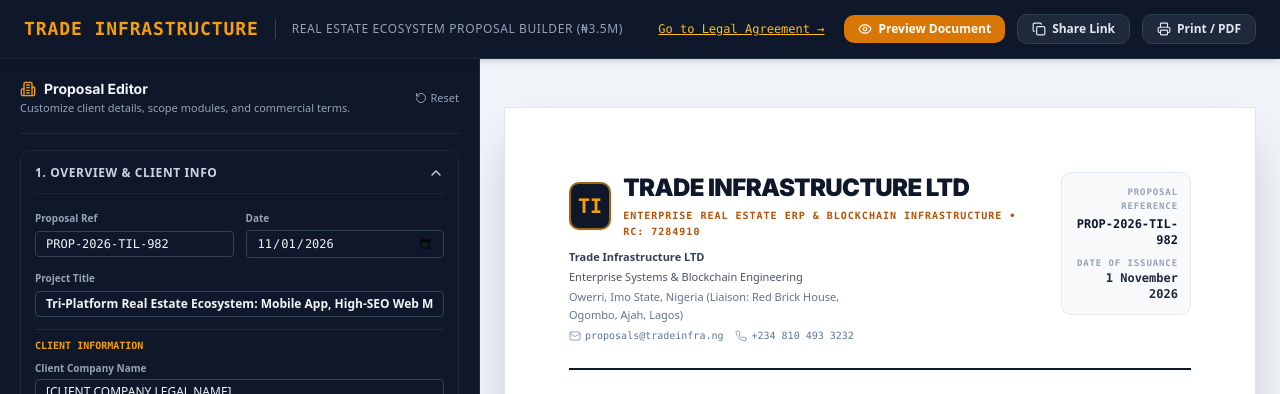
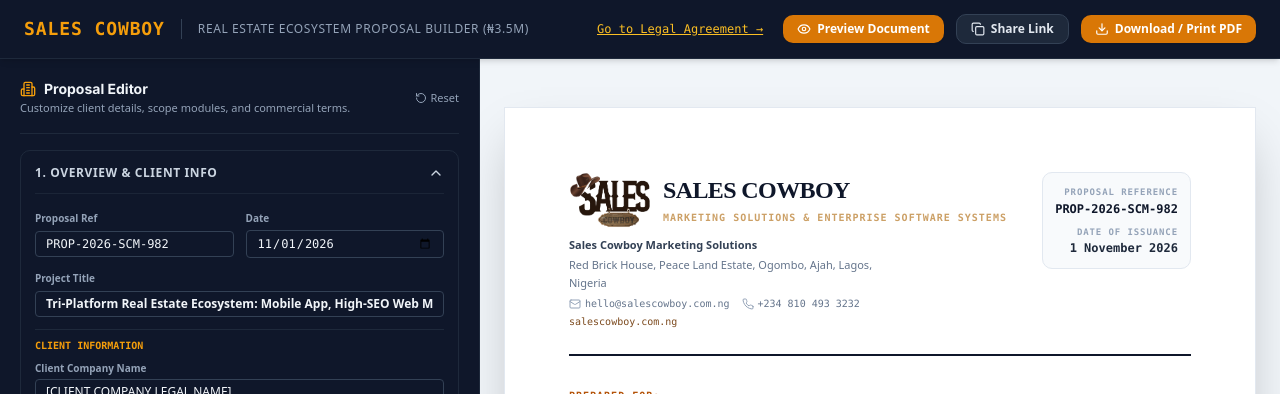
Before and after one commit to clintondotcpp/salescowboy-site, a Next.js app: page /real-estate-proposal in a window 1280 px wide. Shown: the top 394 px of the page. Built offline with nearby package versions, Linux system fonts and the light colour scheme; no server answers; a web font is replaced by a local one.

Commit message:
Update official GTBank account and Sales Cowboy branding across proposal, agreement and invoice

```diff
--- a/app/agreement/page.tsx
+++ b/app/agreement/page.tsx
@@ -22,14 +22,15 @@ import {
   Phone,
   MapPin,
   Globe,
-  Award
+  Award,
+  Download
 } from "lucide-react";
 
 interface AgreementState {
   agreementId: string;
   effectiveDate: string;
 
-  // Developer Details (Trade Infrastructure LTD)
+  // Developer Details (Sales Cowboy Marketing Solutions)
   developerName: string;
   developerLegalName: string;
   developerAddress: string;
@@ -75,17 +76,17 @@ interface AgreementState {
 }
 
 const DEFAULT_AGREEMENT_STATE: AgreementState = {
-  agreementId: "SDA-2026-TIL-774",
+  agreementId: "SDA-2026-SCM-774",
   effectiveDate: "2026-11-01",
 
-  developerName: "Trade Infrastructure LTD",
-  developerLegalName: "TRADE INFRASTRUCTURE LTD",
-  developerAddress: "Owerri, Imo State, Nigeria (Liaison: Red Brick House, Ogombo, Ajah, Lagos)",
-  developerEmail: "legal@tradeinfra.ng",
+  developerName: "Sales Cowboy Marketing Solutions",
+  developerLegalName: "SALES COWBOY MARKETING SOLUTIONS",
+  developerAddress: "Red Brick House, Peace Land Estate, Ogombo, Ajah, Lagos, Nigeria",
+  developerEmail: "hello@salescowboy.com.ng",
   developerPhone: "+234 810 493 3232",
-  developerWebsite: "tradeinfra.ng",
-  developerSignatoryName: "Clinton Nnamdi Chukwunyere",
-  developerSignatoryTitle: "Managing Director",
+  developerWebsite: "salescowboy.com.ng",
+  developerSignatoryName: "Clinton Chukwunyere",
+  developerSignatoryTitle: "Sales Cowboy Marketing Solutions",
 
   clientCompanyName: "[CLIENT COMPANY LEGAL NAME]",
   clientAddress: "[Client Principal Corporate Address, Nigeria]",
@@ -120,7 +121,7 @@ const DEFAULT_AGREEMENT_STATE: AgreementState = {
 
   governingLawClause: "The Developer's maximum aggregate liability under this Agreement shall not exceed the total fees actually paid by the Client under this Agreement. This Agreement shall be governed by and construed in accordance with the laws of the Federal Republic of Nigeria. Any dispute not resolved amicably within fourteen (14) days shall be referred to mediation or arbitration in accordance with the Arbitration and Mediation Act, 2023.",
 
-  bankInfo: "Bank Name: GLOBUS BANK\nAccount Name: CLINTON NNAMDI CHUKWUNYERE\nAccount Number: 9976907387\nCorporate Entity: TRADE INFRASTRUCTURE LTD"
+  bankInfo: "Bank Name: GUARANTY TRUST BANK\nAccount Name: SALES COWBOY MARKETING SOLUTIONS\nAccount Number: 3006086291"
 };
 
 // UTF-8 Base64 serialization
@@ -213,7 +214,7 @@ function AgreementContent() {
   };
 
   const resetToDefault = () => {
-    if (confirm("Reset agreement back to default Trade Infrastructure LTD template?")) {
+    if (confirm("Reset agreement back to default Sales Cowboy template?")) {
       setState(DEFAULT_AGREEMENT_STATE);
       router.push(window.location.pathname);
     }
@@ -256,7 +257,7 @@ function AgreementContent() {
         <div className="flex items-center gap-4">
           <Link href="/" className="hover:opacity-80 transition-opacity flex items-center gap-2">
             <span className="text-lg font-black tracking-wider uppercase text-amber-500 font-mono">
-              TRADE INFRASTRUCTURE
+              SALES COWBOY
             </span>
           </Link>
           <span className="h-5 w-px bg-slate-700 hidden sm:block"></span>
@@ -294,10 +295,11 @@ function AgreementContent() {
 
           <button
             onClick={handlePrint}
-            className="bg-slate-800 hover:bg-slate-700 text-slate-200 border border-slate-700 px-3.5 py-1.5 rounded-lg text-xs font-semibold flex items-center gap-1.5 transition-all"
+            title="Download this agreement as a clean A4 PDF file"
+            className="bg-amber-600 hover:bg-amber-700 text-white font-bold px-3.5 py-1.5 rounded-lg text-xs flex items-center gap-1.5 transition-all shadow-sm cursor-pointer"
           >
-            <Printer className="w-3.5 h-3.5" />
-            Print / PDF
+            <Download className="w-3.5 h-3.5" />
+            <span>Download / Print PDF</span>
           </button>
         </div>
       </header>
@@ -417,7 +419,7 @@ function AgreementContent() {
 
                     <div className="pt-2 border-t border-slate-800">
                       <span className="text-[10px] font-bold text-amber-500 uppercase block mb-1.5 font-mono">
-                        Developer Entity (Trade Infrastructure LTD)
+                        Developer Entity (Sales Cowboy Marketing Solutions)
                       </span>
                       <div className="space-y-2">
                         <div>
@@ -659,7 +661,7 @@ function AgreementContent() {
                     Official Legal Contract Review
                   </h4>
                   <p className="text-xs text-slate-500">
-                    Software Development Agreement executed by Trade Infrastructure LTD.
+                    Software Development Agreement executed by Sales Cowboy Marketing Solutions.
                   </p>
                 </div>
               </div>
@@ -692,16 +694,17 @@ function AgreementContent() {
               <div className="border-b-2 border-slate-900 pb-6 mb-8 flex flex-col sm:flex-row justify-between items-start gap-6">
                 <div>
                   <div className="flex items-center gap-3 mb-2">
-                    {/* Trade Infrastructure Crest / Monogram */}
-                    <div className="w-12 h-12 rounded-lg bg-slate-900 text-amber-500 flex items-center justify-center font-mono font-black text-xl border-2 border-amber-500/60 shadow-sm">
-                      TI
-                    </div>
+                    <img
+                      src="/assets/salescowboy-logo.png"
+                      alt="Sales Cowboy Logo"
+                      className="h-14 w-auto object-contain block"
+                    />
                     <div>
-                      <h1 className="text-xl sm:text-2xl font-black tracking-tight uppercase text-slate-900 leading-none">
-                        TRADE INFRASTRUCTURE LTD
+                      <h1 className="text-xl sm:text-2xl font-black tracking-tight uppercase text-slate-900 leading-none font-serif" style={{ fontFamily: "Rye, serif" }}>
+                        SALES COWBOY
                       </h1>
-                      <p className="text-[10px] font-bold text-amber-700 tracking-widest uppercase mt-1 font-mono">
-                        Enterprise Engineering & Blockchain Solutions • RC: 7284910
+                      <p className="text-[10px] font-bold text-[#cca066] tracking-widest uppercase mt-1 font-mono">
+                        Marketing Solutions & Enterprise Software Systems
                       </p>
                     </div>
                   </div>
@@ -715,6 +718,7 @@ function AgreementContent() {
                       <span className="flex items-center gap-1"><Mail className="w-3 h-3 text-slate-400" /> {state.developerEmail}</span>
                       <span className="flex items-center gap-1"><Phone className="w-3 h-3 text-slate-400" /> {state.developerPhone}</span>
                     </p>
+                    <p className="text-[#7c4a1e] font-medium font-mono text-[10px]">{state.developerWebsite}</p>
                   </div>
                 </div>
 
--- a/app/invoice/page.tsx
+++ b/app/invoice/page.tsx
@@ -179,8 +179,8 @@ function InvoiceGeneratorContent() {
     discount: 0,
     includeTax: false,
 
-    paymentInfo: "Bank Name: GLOBUS BANK\nAccount Name: CLINTON NNAMDI CHUKWUNYERE\nAccount Number: 9976907387",
-    notes: "1. 50% Mobilization Deposit (₦175,000) to commence development for Food Bank Special Services Ltd. Remaining balance (₦175,000) is structured across progress milestones.\n2. Payment Details: Globus Bank, Account No: 9976907387, Clinton Nnamdi Chukwunyere.\n3. Notifications: Transactional alerts configured strictly via SMS and Email channels.\n4. Cloud hosting is deployed on Railway at roughly $5 monthly (billed directly to cloud provider).",
+    paymentInfo: "Bank Name: GUARANTY TRUST BANK\nAccount Name: SALES COWBOY MARKETING SOLUTIONS\nAccount Number: 3006086291",
+    notes: "1. 50% Mobilization Deposit (₦175,000) to commence development for Food Bank Special Services Ltd. Remaining balance (₦175,000) is structured across progress milestones.\n2. Payment Details: Guaranty Trust Bank, Account No: 3006086291, Sales Cowboy Marketing Solutions.\n3. Notifications: Transactional alerts configured strictly via SMS and Email channels.\n4. Cloud hosting is deployed on Railway at roughly $5 monthly (billed directly to cloud provider).",
   });
 
   // Load from URL query if present
@@ -320,7 +320,7 @@ function InvoiceGeneratorContent() {
       taxRate: 7.5,
       discount: 0,
       includeTax: true,
-      paymentInfo: "Bank Name: GLOBUS BANK\nAccount Name: CLINTON NNAMDI CHUKWUNYERE\nAccount Number: 9976907387",
+      paymentInfo: "Bank Name: GUARANTY TRUST BANK\nAccount Name: SALES COWBOY MARKETING SOLUTIONS\nAccount Number: 3006086291",
       notes: "1. Payment Terms: 50% upfront deposit to begin development, 50% balance due upon project completion and staging delivery.\n2. Cloud & Server Infrastructure: Client is responsible for their direct monthly cloud hosting fees (hosted on Railway at roughly $5 to $10 monthly) unless an inclusive package is selected.\n3. Invoice validity is 30 days from the invoice date.",
     });
 
--- a/app/proposal/page.tsx
+++ b/app/proposal/page.tsx
@@ -25,7 +25,8 @@ import {
   CheckCircle2,
   ListPlus,
   Send,
-  Cloud
+  Cloud,
+  Download
 } from "lucide-react";
 
 // Interfaces
@@ -79,9 +80,9 @@ const DEFAULT_SENDER = {
 
 const PRESETS = [
   {
-    name: "Tri-Platform Real Estate Ecosystem - Trade Infrastructure LTD (₦3.5M)",
+    name: "Tri-Platform Real Estate Ecosystem - Sales Cowboy (₦3.5M)",
     title: "Tri-Platform Real Estate Ecosystem: Mobile App (iOS/Android), High-SEO Public Web Marketplace (MLS), ERP & Polygon Blockchain Platform",
-    overview: "To dominate the Nigerian real estate market and bring offline property transactions online, this project is engineered by Trade Infrastructure LTD as a comprehensive three-platform digital ecosystem: (1) An open Zillow-style Public Web Marketplace with Server-Side Rendering (SSR) for organic Google SEO dominance; (2) A native iOS & Android Mobile Application for property buyers, sellers, and investors; and (3) Multi-Role Web Control Portals for moderators, accredited estate surveyors, accountants, and external government audit compliance (SCUML/NFIU, NRS/FIRS, NDPC, SEC Nigeria). Powered by Polygon Mainnet blockchain tokenization (1-to-1 and fractional deeds) with instant fiat and crypto liquidation.",
+    overview: "To dominate the Nigerian real estate market and bring offline property transactions online, this project is engineered by Sales Cowboy Marketing Solutions as a comprehensive three-platform digital ecosystem: (1) An open Zillow-style Public Web Marketplace with Server-Side Rendering (SSR) for organic Google SEO dominance; (2) A native iOS & Android Mobile Application for property buyers, sellers, and investors; and (3) Multi-Role Web Control Portals for moderators, accredited estate surveyors, accountants, and external government audit compliance (SCUML/NFIU, NRS/FIRS, NDPC, SEC Nigeria). Powered by Polygon Mainnet blockchain tokenization (1-to-1 and fractional deeds) with instant fiat and crypto liquidation.",
     modules: [
       {
         id: "1",
@@ -789,8 +790,8 @@ function ProposalContent() {
       { label: "Milestone 2: Customer Savings Dashboard, Progress Tracker & Paystack Virtual Accounts (30%)", percentage: 30 },
       { label: "Milestone 3: Manual POP Queue, 100% Fulfillment Engine, SMS/Email Alerts & Live Launch (20%)", percentage: 20 },
     ],
-    paymentInfo: "Bank Name: GLOBUS BANK\nAccount Name: CLINTON NNAMDI CHUKWUNYERE\nAccount Number: 9976907387",
-    notes: "1. Total Project Investment: ₦350,000 fixed price.\n2. Milestone Payment Schedule: 50% Upfront Kickoff Deposit (₦175,000), 30% Member Portal & Payment Rails Milestone (₦105,000), 20% Fulfillment, SMS/Email Alerts & Live Handover (₦70,000).\n3. Notifications Architecture: All transactional communication, payment credits, reminder schedules, and pickup claim passes are powered strictly via high-delivery SMS and Email gateways (no WhatsApp required).\n4. Cloud Infrastructure: Client is responsible for their direct monthly cloud hosting fees (hosted on Railway with managed PostgreSQL at roughly $5 monthly, excluded from development fee).\n5. Payment Details: Globus Bank, Account No: 9976907387, Clinton Nnamdi Chukwunyere.\n6. Delivery Timeline: Exactly 3 to 4 weeks total delivery structured into milestones.",
+    paymentInfo: "Bank Name: GUARANTY TRUST BANK\nAccount Name: SALES COWBOY MARKETING SOLUTIONS\nAccount Number: 3006086291",
+    notes: "1. Total Project Investment: ₦350,000 fixed price.\n2. Milestone Payment Schedule: 50% Upfront Kickoff Deposit (₦175,000), 30% Member Portal & Payment Rails Milestone (₦105,000), 20% Fulfillment, SMS/Email Alerts & Live Handover (₦70,000).\n3. Notifications Architecture: All transactional communication, payment credits, reminder schedules, and pickup claim passes are powered strictly via high-delivery SMS and Email gateways (no WhatsApp required).\n4. Cloud Infrastructure: Client is responsible for their direct monthly cloud hosting fees (hosted on Railway with managed PostgreSQL at roughly $5 monthly, excluded from development fee).\n5. Payment Details: Guaranty Trust Bank, Account No: 3006086291, Sales Cowboy Marketing Solutions.\n6. Delivery Timeline: Exactly 3 to 4 weeks total delivery structured into milestones.",
   });
 
   // Load state from URL parameters
@@ -1102,7 +1103,7 @@ function ProposalContent() {
         { label: "Milestone 2: Database Setup & Staging Delivery", percentage: 30 },
         { label: "Milestone 3: QA Approvals & Live Handover", percentage: 20 },
       ],
-      paymentInfo: "Bank Name: GLOBUS BANK\nAccount Name: CLINTON NNAMDI CHUKWUNYERE\nAccount Number: 9976907387",
+      paymentInfo: "Bank Name: GUARANTY TRUST BANK\nAccount Name: SALES COWBOY MARKETING SOLUTIONS\nAccount Number: 3006086291",
       notes: "1. Work begins immediately upon receipt of the Milestone 1 upfront deposit (50%).\n2. Infrastructure & Hosting: Client covers direct monthly cloud fees (Railway at roughly $5 to $10 monthly).\n3. Timelines listed above are contingent upon the timely feedback of technical inputs.\n4. Estimated proposal is valid for 30 days.",
     });
     router.replace("/proposal");
@@ -1175,10 +1176,11 @@ function ProposalContent() {
 
           <button
             onClick={handlePrint}
-            className="bg-amber-600 hover:bg-amber-700 text-white font-bold px-4 py-2 rounded-md text-xs flex items-center gap-1.5 transition-all shadow-md"
+            title="Download this proposal as a clean A4 PDF file"
+            className="bg-amber-600 hover:bg-amber-700 text-white font-bold px-4 py-2 rounded-md text-xs flex items-center gap-1.5 transition-all shadow-md cursor-pointer"
           >
-            <Printer className="w-3.5 h-3.5" />
-            Print / PDF
+            <Download className="w-3.5 h-3.5" />
+            <span>Download / Print PDF</span>
           </button>
         </div>
       </header>
--- a/app/real-estate-proposal/page.tsx
+++ b/app/real-estate-proposal/page.tsx
@@ -24,7 +24,8 @@ import {
   Server,
   Coins,
   ShieldCheck,
-  ArrowLeft
+  ArrowLeft,
+  Download
 } from "lucide-react";
 
 interface ScopeModule {
@@ -47,7 +48,7 @@ interface RealEstateProposalState {
   proposalId: string;
   proposalDate: string;
 
-  // Developer Details (Trade Infrastructure LTD)
+  // Developer Details (Sales Cowboy Marketing Solutions)
   senderName: string;
   senderDesignation: string;
   senderAddress: string;
@@ -84,15 +85,15 @@ interface RealEstateProposalState {
 
 const DEFAULT_REAL_ESTATE_PROPOSAL: RealEstateProposalState = {
   proposalTitle: "Tri-Platform Real Estate Ecosystem: Mobile App, High-SEO Web Marketplace, ERP & Polygon Blockchain Platform",
-  proposalId: "PROP-2026-TIL-982",
+  proposalId: "PROP-2026-SCM-982",
   proposalDate: "2026-11-01",
 
-  senderName: "Trade Infrastructure LTD",
-  senderDesignation: "Enterprise Systems & Blockchain Engineering",
-  senderAddress: "Owerri, Imo State, Nigeria (Liaison: Red Brick House, Ogombo, Ajah, Lagos)",
-  senderEmail: "proposals@tradeinfra.ng",
+  senderName: "Sales Cowboy Marketing Solutions",
+  senderDesignation: "Enterprise Systems & Software Engineering",
+  senderAddress: "Red Brick House, Peace Land Estate, Ogombo, Ajah, Lagos, Nigeria",
+  senderEmail: "hello@salescowboy.com.ng",
   senderPhone: "+234 810 493 3232",
-  senderWebsite: "tradeinfra.ng",
+  senderWebsite: "salescowboy.com.ng",
 
   clientName: "[CLIENT COMPANY LEGAL NAME]",
   clientContact: "Executive Board of Directors & Project Sponsors",
@@ -221,8 +222,8 @@ const DEFAULT_REAL_ESTATE_PROPOSAL: RealEstateProposalState = {
     { label: "Milestone 2: 30% Staging & UAT Milestone (Web Marketplace, Admin Portals, Mobile Beta & Testnet)", percentage: 30, amount: 1050000 },
     { label: "Milestone 3: 20% Final Launch & Handover (Production Railway, Polygon Mainnet & App Stores)", percentage: 20, amount: 700000 }
   ],
-  bankInfo: "Bank Name: GLOBUS BANK\nAccount Name: CLINTON NNAMDI CHUKWUNYERE\nAccount Number: 9976907387\nCorporate Entity: TRADE INFRASTRUCTURE LTD",
-  notes: "1. Total Project Investment: ₦3,500,000 all-inclusive custom development fee.\n2. Milestone Payments: 50% Mobilization (₦1,750,000) upon contract execution; 30% Staging & UAT (₦1,050,000); 20% Handover & Production Deployment (₦700,000).\n3. Warranty: Includes 45 days post-launch bug-fix warranty and handover documentation.\n4. IP Rights: 100% full code ownership and Polygon smart contract keys transferred upon final milestone settlement."
+  bankInfo: "Bank Name: GUARANTY TRUST BANK\nAccount Name: SALES COWBOY MARKETING SOLUTIONS\nAccount Number: 3006086291",
+  notes: "1. Total Project Investment: ₦3,500,000 all-inclusive custom development fee.\n2. Milestone Payments: 50% Mobilization (₦1,750,000) upon contract execution; 30% Staging & UAT (₦1,050,000); 20% Handover & Production Deployment (₦700,000).\n3. Bank Details: Guaranty Trust Bank, Account No: 3006086291, Sales Cowboy Marketing Solutions.\n4. Warranty: Includes 45 days post-launch bug-fix warranty and handover documentation.\n5. IP Rights: 100% full code ownership and smart contract keys transferred upon final milestone settlement."
 };
 
 // UTF-8 Base64 serialization
@@ -315,7 +316,7 @@ function RealEstateProposalContent() {
   };
 
   const resetToDefault = () => {
-    if (confirm("Reset proposal back to default Trade Infrastructure LTD template?")) {
+    if (confirm("Reset proposal back to default Sales Cowboy template?")) {
       setState(DEFAULT_REAL_ESTATE_PROPOSAL);
       router.push(window.location.pathname);
     }
@@ -358,7 +359,7 @@ function RealEstateProposalContent() {
         <div className="flex items-center gap-4">
           <Link href="/" className="hover:opacity-80 transition-opacity flex items-center gap-2">
             <span className="text-lg font-black tracking-wider uppercase text-amber-500 font-mono">
-              TRADE INFRASTRUCTURE
+              SALES COWBOY
             </span>
           </Link>
           <span className="h-5 w-px bg-slate-700 hidden sm:block"></span>
@@ -403,10 +404,11 @@ function RealEstateProposalContent() {
 
           <button
             onClick={handlePrint}
-            className="bg-slate-800 hover:bg-slate-700 text-slate-200 border border-slate-700 px-3.5 py-1.5 rounded-lg text-xs font-semibold flex items-center gap-1.5 transition-all"
+            title="Download this proposal as a clean A4 PDF file"
+            className="bg-amber-600 hover:bg-amber-700 text-white font-bold px-3.5 py-1.5 rounded-lg text-xs flex items-center gap-1.5 transition-all shadow-sm cursor-pointer"
           >
-            <Printer className="w-3.5 h-3.5" />
-            Print / PDF
+            <Download className="w-3.5 h-3.5" />
+            <span>Download / Print PDF</span>
           </button>
         </div>
       </header>
@@ -729,7 +731,7 @@ function RealEstateProposalContent() {
                     Official Technical & Commercial Proposal
                   </h4>
                   <p className="text-xs text-slate-500">
-                    Issued by Trade Infrastructure LTD • Tri-Platform Real Estate Ecosystem.
+                    Issued by Sales Cowboy Marketing Solutions • Tri-Platform Real Estate Ecosystem.
                   </p>
                 </div>
               </div>
@@ -762,27 +764,29 @@ function RealEstateProposalContent() {
               <div className="border-b-2 border-slate-900 pb-6 mb-8 flex flex-col sm:flex-row justify-between items-start gap-6">
                 <div>
                   <div className="flex items-center gap-3 mb-2">
-                    <div className="w-12 h-12 rounded-lg bg-slate-900 text-amber-500 flex items-center justify-center font-mono font-black text-xl border-2 border-amber-500/60 shadow-sm">
-                      TI
-                    </div>
+                    <img
+                      src="/assets/salescowboy-logo.png"
+                      alt="Sales Cowboy Logo"
+                      className="h-14 w-auto object-contain block"
+                    />
                     <div>
-                      <h1 className="text-xl sm:text-2xl font-black tracking-tight uppercase text-slate-900 leading-none">
-                        TRADE INFRASTRUCTURE LTD
+                      <h1 className="text-xl sm:text-2xl font-black tracking-tight uppercase text-slate-900 leading-none font-serif" style={{ fontFamily: "Rye, serif" }}>
+                        SALES COWBOY
                       </h1>
-                      <p className="text-[10px] font-bold text-amber-700 tracking-widest uppercase mt-1 font-mono">
-                        Enterprise Real Estate ERP & Blockchain Infrastructure • RC: 7284910
+                      <p className="text-[10px] font-bold text-[#cca066] tracking-widest uppercase mt-1 font-mono">
+                        Marketing Solutions & Enterprise Software Systems
                       </p>
                     </div>
                   </div>
 
                   <div className="text-[11px] text-slate-500 space-y-0.5 leading-relaxed font-sans">
                     <p className="font-semibold text-slate-700">{state.senderName}</p>
-                    <p className="text-slate-600">{state.senderDesignation}</p>
                     <p className="max-w-[320px]">{state.senderAddress}</p>
                     <p className="flex items-center gap-3 pt-0.5 font-mono text-[10px]">
                       <span className="flex items-center gap-1"><Mail className="w-3 h-3 text-slate-400" /> {state.senderEmail}</span>
                       <span className="flex items-center gap-1"><Phone className="w-3 h-3 text-slate-400" /> {state.senderPhone}</span>
                     </p>
+                    <p className="text-[#7c4a1e] font-medium font-mono text-[10px]">{state.senderWebsite}</p>
                   </div>
                 </div>
 
@@ -978,10 +982,10 @@ function RealEstateProposalContent() {
                     ISSUED FOR AND ON BEHALF OF:
                   </span>
                   <p className="text-xs font-bold text-slate-900 mt-1 uppercase">
-                    TRADE INFRASTRUCTURE LTD
+                    SALES COWBOY MARKETING SOLUTIONS
                   </p>
                   <p className="text-xs text-slate-600">
-                    Clinton Nnamdi Chukwunyere • Managing Director
+                    Clinton Chukwunyere • Sales Cowboy Marketing Solutions
                   </p>
                   <div className="pt-3 font-mono text-slate-400 text-xs">
                     Signature: ________________________
```
Also changed, not shown: temp-nov/agreement-letterhead.html (+13 -13 lines), temp-nov/proposal-letterhead.html (+13 -13 lines), 2 other files (tests, documents, lock files or other folders).
